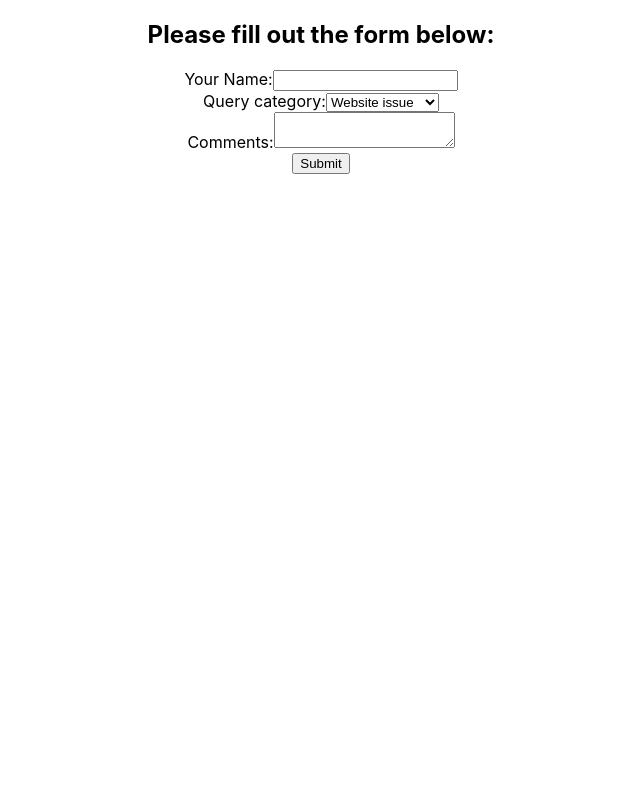
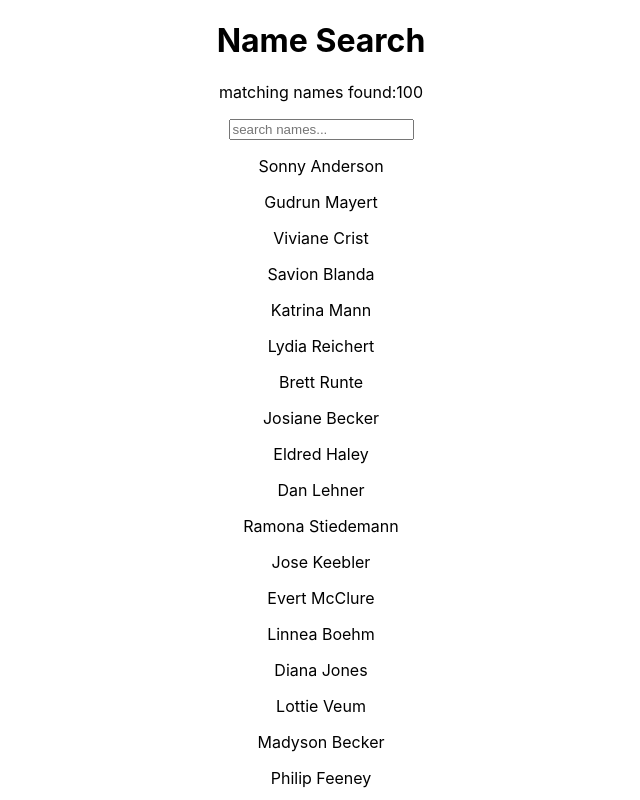
Before and after one commit to SandraBergstrom/react-ci-fepo, a React (Create React App) app in the folder my-app/: page / in a window 1280 px wide. Shown: the top 800 px of the page, without its empty margins (319-959 px from the left). Built offline with nearby package versions, Linux system fonts and the light colour scheme.

Commit message:
Searchbar

```diff
--- a/my-app/src/App.js
+++ b/my-app/src/App.js
@@ -12,13 +12,14 @@
 // import LifeCyclesCDM from './components/LifeCyclesCDM';
 // import LifeCyclesCDU from './components/LifeCyclesCDU';
 // import LifeCyclesCWU from './components/LifeCyclesCWU';
-import ControlledForm from './components/ControlledForm';
-import UncontrolledForm from './components/UncontrolledForm';
+// import ControlledForm from './components/ControlledForm';
+// import UncontrolledForm from './components/UncontrolledForm';
+import SearchBar from './components/SearchBar';
 
 function App() {
   return (
     <div className="App">
-      <UncontrolledForm />
+      <SearchBar />
     </div>
   );
 }
--- /dev/null
+++ b/my-app/src/components/SearchBar.js
@@ -0,0 +1,43 @@
+import React, { Component } from 'react'
+import importedNames from '../names'
+
+export class SearchBar extends Component {
+    constructor(props) {
+        super(props)
+
+        this.state = {
+            names: importedNames
+        }
+    }
+    handleChange = (event) => {
+        const inputText = event.target.value.toLowerCase()
+        console.log(inputText)
+        const filteredNames = importedNames.filter(name => {
+            return name.toLowerCase().includes(inputText)
+        })
+        this.setState({
+            names: filteredNames
+        })
+    }
+    render() {
+        return (
+            <div>
+                <h1>Name Search</h1>
+                <p>matching names found:{this.state.names.length}</p>
+                <form>
+                    <input
+                        onChange={(event) => this.handleChange(event)}
+                        type='text'
+                        placeholder='search names...' />
+                </form>
+                <div style={{ margin: 'auto' }}>
+                    {this.state.names.map(name => {
+                        return <p key={name}>{name}</p>
+                    })}
+                </div>
+            </div>
+        )
+    }
+}
+
+export default SearchBar
--- /dev/null
+++ b/my-app/src/names.js
@@ -0,0 +1,103 @@
+const names = [
+    "Sonny Anderson",
+    "Gudrun Mayert",
+    "Viviane Crist",
+    "Savion Blanda",
+    "Katrina Mann",
+    "Lydia Reichert",
+    "Brett Runte",
+    "Josiane Becker",
+    "Eldred Haley",
+    "Dan Lehner",
+    "Ramona Stiedemann",
+    "Jose Keebler",
+    "Evert McClure",
+    "Linnea Boehm",
+    "Diana Jones",
+    "Lottie Veum",
+    "Madyson Becker",
+    "Philip Feeney",
+    "Kobe Kuhic",
+    "Jessica Wisoky",
+    "Kasey Auer",
+    "Arnoldo Sipes",
+    "Madisen Davis",
+    "Alex Swaniawski",
+    "Helene Jenkins",
+    "Leone Olson",
+    "Ola Lockman",
+    "Kaylie Mueller",
+    "Kitty Steuber",
+    "Ralph Mosciski",
+    "Zane Bradtke",
+    "Syble Torp",
+    "Luella Weimann",
+    "Rigoberto Dicki",
+    "Andre Gusikowski",
+    "Moshe Torphy",
+    "Rhoda Rosenbaum",
+    "Libby Spinka",
+    "Maeve Zieme",
+    "Sydney Gleichner",
+    "Jimmy Blick",
+    "Tara Casper",
+    "Cayla Upton",
+    "Keith Wyman",
+    "Derick Emmerich",
+    "Nia Waelchi",
+    "Armani Nienow",
+    "Keyon DuBuque",
+    "Keeley Doyle",
+    "Kristoffer Monahan",
+    "Brendon Orn",
+    "Brandy Romaguera",
+    "Lyda Hane",
+    "Lisandro Bauch",
+    "Oma Hirthe",
+    "Caleb Dicki",
+    "Sydney O'Kon",
+    "Missouri Greenholt",
+    "Kylie Green",
+    "Kiel Erdman",
+    "Anahi Balistreri",
+    "Rico Rippin",
+    "Ramiro Dach",
+    "Princess Bosco",
+    "Pink Stoltenberg",
+    "Adan Rau",
+    "Dessie Heller",
+    "Nyah Zulauf",
+    "Makayla Fisher",
+    "Neoma Stanton",
+    "Ebba Dooley",
+    "Rachel Denesik",
+    "Drew Crist",
+    "Wava Will",
+    "Loraine Macejkovic",
+    "Americo Mann",
+    "Jules Konopelski",
+    "Gloria Ankunding",
+    "Austin Wilderman",
+    "Sage Veum",
+    "Dorris Friesen",
+    "Wellington Klein",
+    "Asa Quitzon",
+    "Misty Schumm",
+    "Muhammad Bayer",
+    "Dante Ondricka",
+    "Lurline Kuvalis",
+    "Conner Herzog",
+    "Shanie Franecki",
+    "Lois Bednar",
+    "Carey Predovic",
+    "Adelbert Heidenreich",
+    "Romaine Jacobs",
+    "Jake Schuppe",
+    "Meta Parisian",
+    "Dillon Feest",
+    "Amanda O'Keefe",
+    "Kaitlyn O'Keefe",
+    "Earnest Jenkins",
+    "Reymundo Gleason"
+]
+export default names
```
